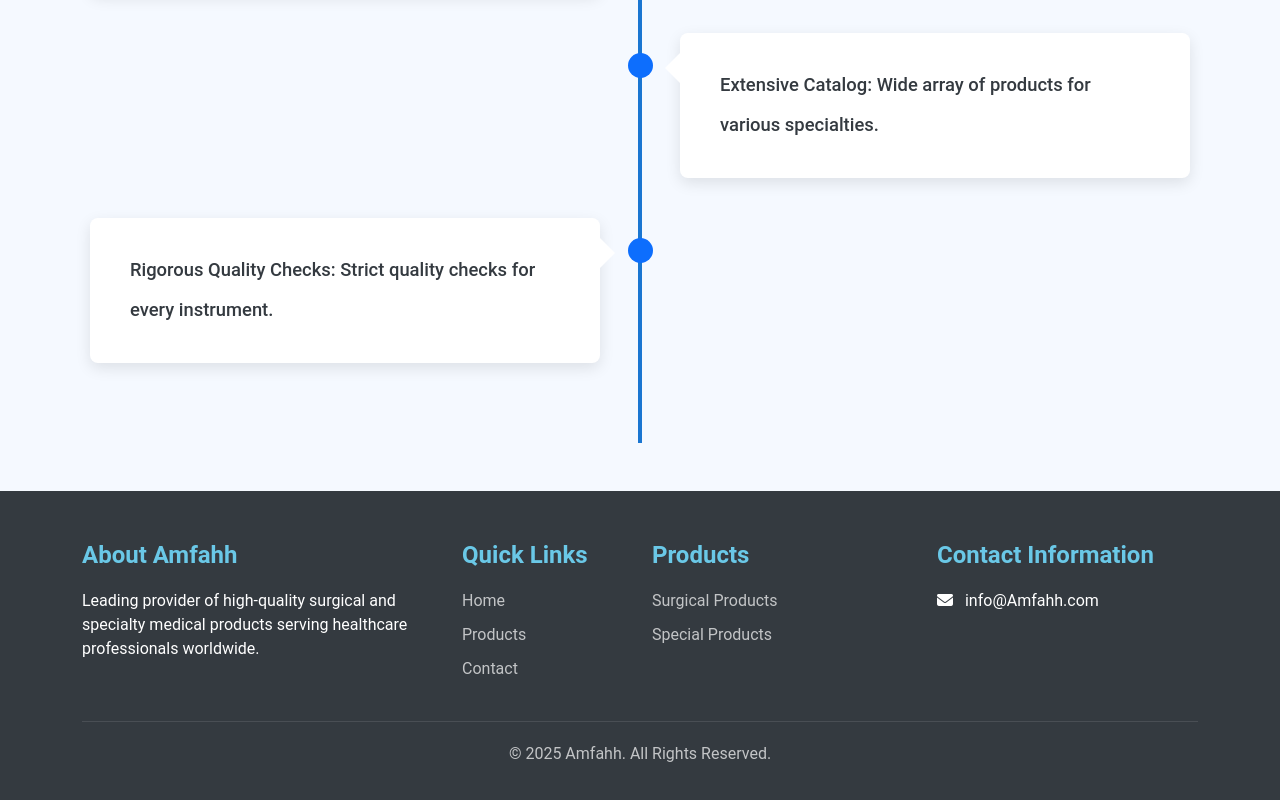
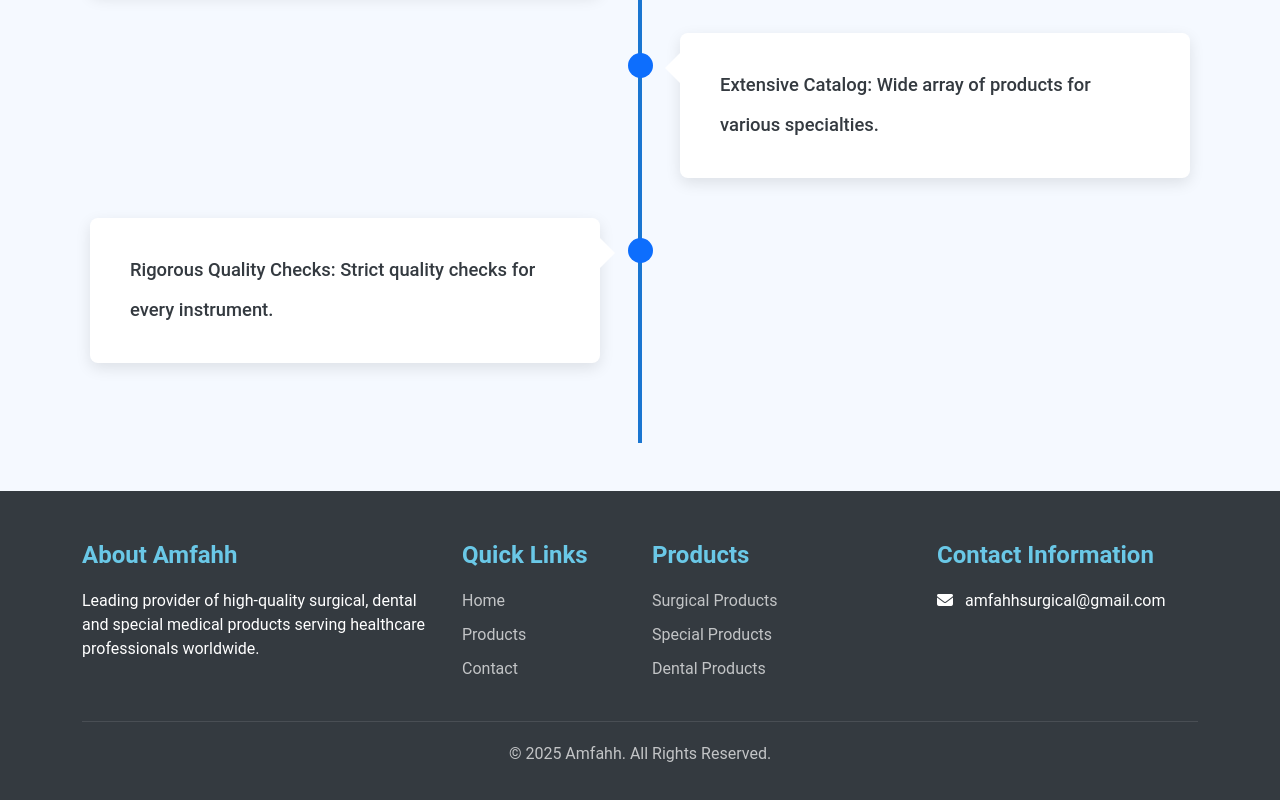
Before and after one commit to SchalHasnain/Amfahh, a React (Create React App) app: page / in a window 1280 px wide. Shown: the part 4626-5426 px from the top of the page. Built offline with nearby package versions, Linux system fonts and the light colour scheme; no server answers.

Commit message:
production changes v1.1.5

```diff
--- a/src/components/Footer.js
+++ b/src/components/Footer.js
@@ -16,7 +16,7 @@ const Footer = () => {
                 <div class="col-lg-4 col-md-6">
                     <h4 class="footer-heading">About Amfahh</h4>
                     <p>
-                        {footer.about_text || 'Leading provider of high-quality surgical and specialty medical products serving healthcare professionals worldwide.'}
+                        {footer.about_text || 'Leading provider of high-quality surgical, dental and special medical products serving healthcare professionals worldwide.'}
                     </p>
                     <div class="social-media mt-4">
                         {footer.facebook && <a href={footer.facebook} target="_blank" rel="noopener noreferrer"><i class="fab fa-facebook-f"></i></a>}
@@ -34,10 +34,11 @@ const Footer = () => {
                     <h4 class="footer-heading">Products</h4>
                     <a href="/products" class="footer-link">Surgical Products</a>
                     <a href="/products" class="footer-link">Special Products</a>
+                    <a href="/products" class="footer-link">Dental Products</a>
                 </div>
                 <div class="col-lg-3 col-md-6">
                     <h4 class="footer-heading">Contact Information</h4>
-                    <p><i class="fas fa-envelope me-2"></i> {footer.email || 'info@Amfahh.com'}</p>
+                    <p><i class="fas fa-envelope me-2"></i> {footer.email || 'amfahhsurgical@gmail.com'}</p>
                 </div>
             </div>
             <div class="copyright">
```
Also changed, not shown: 7 other files (tests, documents, lock files or other folders).
